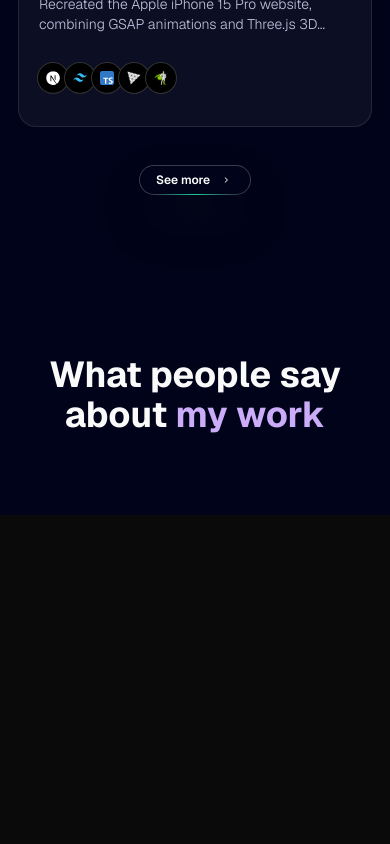
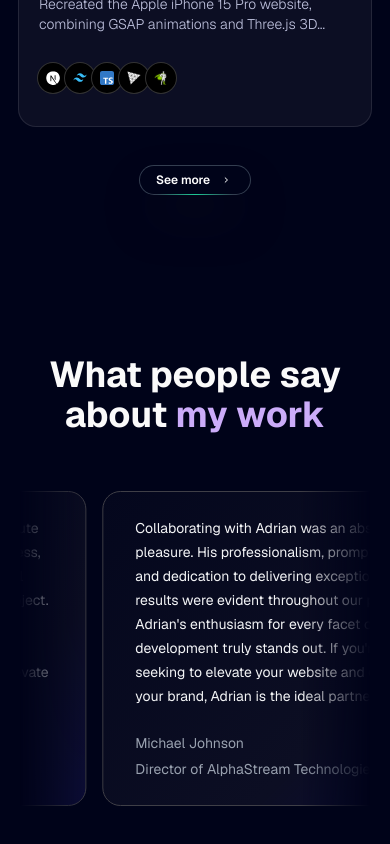
Before and after one commit to DrZiMo/portfolio, a Next.js app: page / in a window 390 px wide. Shown: the part 3129-3973 px from the top of the page. Before the commit the page ends 3644 px from the top, so only its background shows below. Built offline with nearby package versions, Linux system fonts and the light colour scheme.

Commit message:
feat: add InfiniteMovingCards component for dynamic testimonial display

```diff
--- a/components/Testimonials.tsx
+++ b/components/Testimonials.tsx
@@ -1,9 +1,18 @@
+import { testimonials } from '@/data'
 import Heading from './Heading'
+import { InfiniteMovingCards } from './ui/infinite-moving-cards'
 
 const Testimonials = () => {
   return (
     <div className='py-20'>
       <Heading text={'What people say about'} subText={'my work'} />
+      <div className='mt-10'>
+        <InfiniteMovingCards
+          items={testimonials}
+          direction='right'
+          speed='slow'
+        />
+      </div>
     </div>
   )
 }
--- /dev/null
+++ b/components/ui/infinite-moving-cards.tsx
@@ -0,0 +1,121 @@
+'use client'
+
+import { cn } from '@/lib/utils'
+import React, { useEffect, useState } from 'react'
+
+export const InfiniteMovingCards = ({
+  items,
+  direction = 'left',
+  speed = 'fast',
+  pauseOnHover = true,
+  className,
+}: {
+  items: {
+    quote: string
+    name: string
+    title: string
+  }[]
+  direction?: 'left' | 'right'
+  speed?: 'fast' | 'normal' | 'slow'
+  pauseOnHover?: boolean
+  className?: string
+}) => {
+  const containerRef = React.useRef<HTMLDivElement>(null)
+  const scrollerRef = React.useRef<HTMLUListElement>(null)
+
+  useEffect(() => {
+    addAnimation()
+  }, [])
+  const [start, setStart] = useState(false)
+  function addAnimation() {
+    if (containerRef.current && scrollerRef.current) {
+      const scrollerContent = Array.from(scrollerRef.current.children)
+
+      scrollerContent.forEach((item) => {
+        const duplicatedItem = item.cloneNode(true)
+        if (scrollerRef.current) {
+          scrollerRef.current.appendChild(duplicatedItem)
+        }
+      })
+
+      getDirection()
+      getSpeed()
+      setStart(true)
+    }
+  }
+  const getDirection = () => {
+    if (containerRef.current) {
+      if (direction === 'left') {
+        containerRef.current.style.setProperty(
+          '--animation-direction',
+          'forwards',
+        )
+      } else {
+        containerRef.current.style.setProperty(
+          '--animation-direction',
+          'reverse',
+        )
+      }
+    }
+  }
+  const getSpeed = () => {
+    if (containerRef.current) {
+      if (speed === 'fast') {
+        containerRef.current.style.setProperty('--animation-duration', '20s')
+      } else if (speed === 'normal') {
+        containerRef.current.style.setProperty('--animation-duration', '40s')
+      } else {
+        containerRef.current.style.setProperty('--animation-duration', '80s')
+      }
+    }
+  }
+  return (
+    <div
+      ref={containerRef}
+      className={cn(
+        'scroller relative z-20 max-w-7xl overflow-hidden mask-[linear-gradient(to_right,transparent,white_20%,white_80%,transparent)]',
+        className,
+      )}
+    >
+      <ul
+        ref={scrollerRef}
+        className={cn(
+          'flex w-max min-w-full shrink-0 flex-nowrap gap-4 py-4',
+          start && 'animate-scroll',
+          pauseOnHover && 'hover:paused',
+        )}
+      >
+        {items.map((item, idx) => (
+          <li
+            className='relative w-87.5 max-w-full shrink-0 rounded-2xl border border-b border-zinc-100 px-8 py-6 md:w-112.5 dark:border-zinc-700'
+            style={{
+              background:
+                'linear-gradient(135deg, rgba(4,7,29,1) 0%, rgba(12,14,35,1) 70%, rgba(79,70,229,0.15) 100%)',
+            }}
+            key={idx}
+          >
+            <blockquote>
+              <div
+                aria-hidden='true'
+                className='user-select-none pointer-events-none absolute -top-0.5 -left-0.5 -z-1 h-[calc(100%_+_4px)] w-[calc(100%_+_4px)]'
+              ></div>
+              <span className='relative z-20 text-sm leading-[1.6] font-normal text-neutral-800 dark:text-gray-100'>
+                {item.quote}
+              </span>
+              <div className='relative z-20 mt-6 flex flex-row items-center'>
+                <span className='flex flex-col gap-1'>
+                  <span className='text-sm leading-[1.6] font-normal text-neutral-500 dark:text-gray-400'>
+                    {item.name}
+                  </span>
+                  <span className='text-sm leading-[1.6] font-normal text-neutral-500 dark:text-gray-400'>
+                    {item.title}
+                  </span>
+                </span>
+              </div>
+            </blockquote>
+          </li>
+        ))}
+      </ul>
+    </div>
+  )
+}
```
